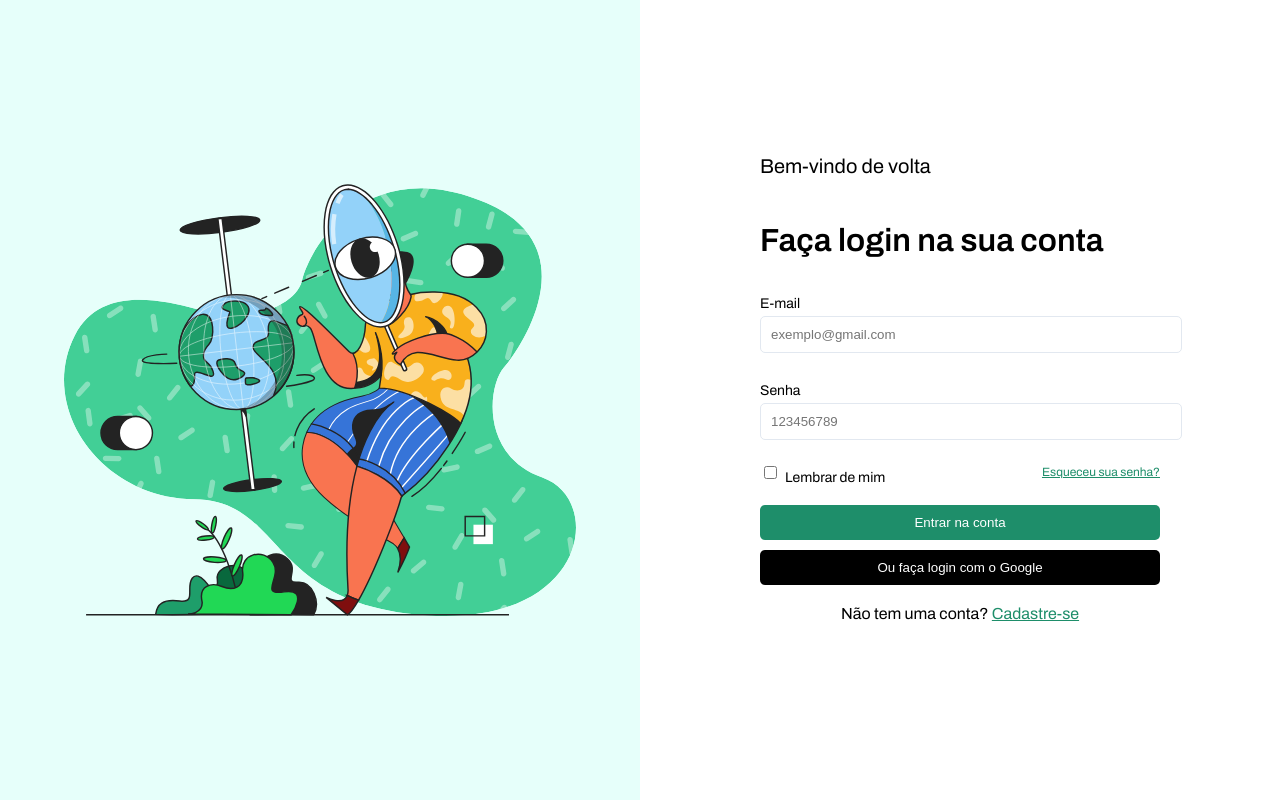
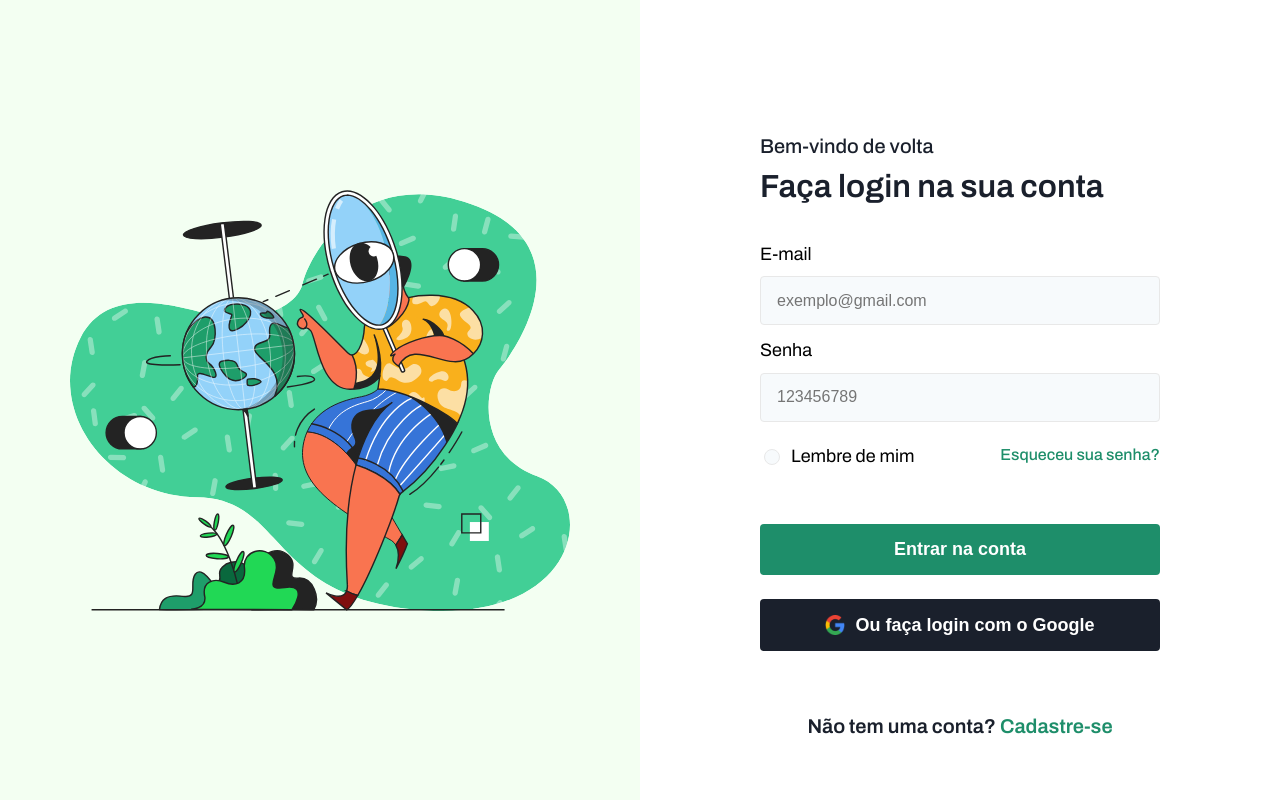
Before and after one commit to masrodrigues/login_simples, a website built with Vite: page index.html in a window 1280 px wide. Built offline with nearby package versions, Linux system fonts and the light colour scheme.

Commit message:
feat: finalização versão desktop

```diff
--- a/index.html
+++ b/index.html
@@ -5,15 +5,17 @@
     <meta name="viewport" content="width=device-width, initial-scale=1.0">
     <title>Página de Login</title>
     <link rel="stylesheet" href="./src/assets/styles/styles.css">
-    <link href="https://fonts.googleapis.com/css2?family=Archivo:wght@400;600&display=swap" rel="stylesheet">
-</head>
+    <link rel="preconnect" href="https://fonts.googleapis.com">
+<link rel="preconnect" href="https://fonts.gstatic.com" crossorigin>
+<link href="https://fonts.googleapis.com/css2?family=Archivo:ital,wght@0,100..900;1,100..900&display=swap" rel="stylesheet">
 <body>
     <div class="container">
-
+        <!-- Área da imagem à esquerda -->
         <div class="hero-section">
             <img src="./src/assets/images/imagem.svg" alt="Imagem ilustrativa" class="hero-image">
         </div>
 
+        <!-- Área de login à direita -->
         <div class="login-section">
             <form class="login-form">
                 <p>Bem-vindo de volta</p>
@@ -26,15 +28,19 @@
                 <input type="password" id="senha" placeholder="123456789" required>
 
                 <div class="options">
-                    <div class="remember-me">
-                        <input type="checkbox" id="remember">
-                        <label for="remember">Lembrar de mim</label>
-                    </div>
+                    <label class="remember-me">
+                    <input type="checkbox" class="checkbox" id="remember"/>
+                    Lembre de mim
+                    </label>
                     <a href="#" class="forgot-password">Esqueceu sua senha?</a>
                 </div>
 
                 <button type="submit" class="login-button">Entrar na conta</button>
-                <button class="google-button">Ou faça login com o Google</button>
+
+                <!-- Botão com ícone do Google -->
+                <button type="button" class="google-button">
+                    <img src="./src/assets/images/icon.png" alt="Ícone do Google" class="google-icon"> Ou faça login com o Google
+                </button>
 
                 <div class="signup-option">
                     Não tem uma conta? <a href="#">Cadastre-se</a>
--- a/src/assets/styles/styles.css
+++ b/src/assets/styles/styles.css
@@ -1,42 +1,42 @@
-@import url('https://fonts.googleapis.com/css2?family=Archivo:wght@400;600&display=swap');
-
+@import url('https://fonts.googleapis.com/css2?family=Archivo:ital,wght@0,100..900;1,100..900&display=swap');
 
 :root {
     --brand-color: #1E8E6A;
     --dark-10: #1A202C;
-    --dark-20: #4A5568;
-    --dark-30: #A0AEC0;
-    --dark-40: #E2E8F0;
+    --dark-20: #656769;
+    --dark-30: #E8E8E8;
+    --dark-40: #F7FAFC;
     --dark-50: #FFFFFF;
 }
-
 
 body, html {
     margin: 0;
     padding: 0;
     font-family: 'Archivo', sans-serif;
     background-color: var(--dark-50);
+    box-sizing: border-box;
 }
 
+*, *::before, *::after {
+    box-sizing: inherit;
+}
 
 .container {
     display: flex;
     height: 100vh;
 }
 
-
 .hero-section {
     width: 50%;
-    background-color: #E6FFFA;
+    background-color: #F3FFF2;
     display: flex;
     justify-content: center;
     align-items: center;
 }
 
 .hero-image {
-    width: 80%;
+    width: 500px;
 }
-
 
 .login-section {
     width: 50%;
@@ -52,78 +52,164 @@ body, html {
     flex-direction: column;
 }
 
+/* Títulos e Textos */
 .login-form h2 {
+    margin: 0; /* Remove as margens */
+    padding: 0;
+    margin-bottom: 40px; /* Remove qualquer padding */
     font-weight: 600;
     font-size: 32px;
     line-height: 34.82px;
+    color: var(--dark-10);
 }
 
 .login-form p {
+    margin: 0; /* Remove as margens */
+    padding: 0;
+    margin-bottom: 12px; /* Remove qualquer padding */
     font-weight: 500;
     font-size: 20px;
     line-height: 21.76px;
+    color: var(--dark-10);
 }
 
+/* Formulário e Campos */
 label {
-    font-size: 14px;
-    margin-top: 10px;
+    font-size: 18px;
+    line-height: 19.58px;
+    font-weight: 400;
 }
 
-input[type="email"], input[type="password"] {
+input[type="email"] {
     width: 100%;
-    padding: 10px;
-    margin-top: 5px;
-    margin-bottom: 20px;
-    border: 1px solid var(--dark-40);
-    border-radius: 5px;
+    height: 49px;
+    font-size: 16px;
+    line-height: 17.41px;
+    background-color: var(--dark-40);
+    border: 1px solid var(--dark-30);
+    border-radius: 4px;
+    padding: 16px;
+    margin-top: 12px;
+    margin-bottom: 16px;
+    box-sizing: border-box;
 }
 
+ input[type="password"] {
+    width: 100%;
+    height: 49px;
+    font-size: 16px;
+    line-height: 17.41px;
+    background-color: var(--dark-40);
+    border: 1px solid var(--dark-30);
+    border-radius: 4px;
+    padding: 16px;
+    margin-top: 12px;
+    box-sizing: border-box;
+ }
+
+/* Opções de Login */
 .options {
     display: flex;
     justify-content: space-between;
-    align-items: center;
-    margin-bottom: 20px;
+    margin-top: 24px;
+    margin-bottom: 56px;
+}
+
+.options a {
+    color: var(--brand-color);
+    font-size: 16px;
+    font-weight: 500;
+    line-height: 17.41px;
+    text-align: end;
+}
+
+.checkbox {
+    width: 16px;
+    height: 16px;
+    border: 1px solid #E8E8E8;
+    border-radius: 50%;
+    cursor: pointer;
+    appearance: none;
+    outline: none;
+    background-color: #F7FAFC;
+}
+
+.checkbox:checked {
+    background-color: var(--brand-color);
+    border: none;
 }
 
 .remember-me {
     display: flex;
     align-items: center;
+    gap: 8px;
 }
 
 .remember-me label {
-    margin-left: 5px;
+    font-size: 16px;
+    line-height: 17.41px;
+    font-weight: 600;
+    color: var(--dark-10);
 }
 
 .forgot-password {
-    font-size: 12px;
-    color: var(--brand-color);
+    font-size: 14px;
+    text-decoration: none;
+    transition: color 0.3s ease-in-out;
+}
+
+.forgot-password:hover {
+    color: var(--dark-20);
 }
 
 /* Botões */
+.login-button, .google-button {
+    width: 100%;
+    border: none;
+    border-radius: 4px;
+    cursor: pointer;
+    padding: 16px 32px 16px 32px ;
+    box-sizing: border-box;
+}
+
 .login-button {
     background-color: var(--brand-color);
     color: var(--dark-50);
-    padding: 10px;
-    border: none;
-    border-radius: 5px;
-    cursor: pointer;
-    margin-bottom: 10px;
+    font-size: 18px;
+    font-weight: 600;
+    line-height: 19.58px;
+    margin-bottom: 24px;
 }
 
 .google-button {
-    background-color: #000;
+    display: flex;
+    align-items: center;
+    justify-content: center;
+    background-color: var(--dark-10);
     color: var(--dark-50);
-    padding: 10px;
-    border: none;
-    border-radius: 5px;
-    cursor: pointer;
+    font-size: 18px;
+    line-height: 19.58px;
+    font-weight: 600;
 }
 
+.google-button .google-icon {
+    width: 20px;
+    height: 20px;
+    margin-right: 10px;
+}
+
+/* Opção de Cadastro */
 .signup-option {
-    margin-top: 20px;
+    font-size: 20px;
+    font-weight: 600;
+    color: var(--dark-10);
     text-align: center;
+    margin-top: 64px;
 }
 
 .signup-option a {
+    font-size: 20px;
+    font-weight: 600;
     color: var(--brand-color);
+    text-decoration: none;
 }
```
Lines whose indentation alone changed are shown as unchanged.
